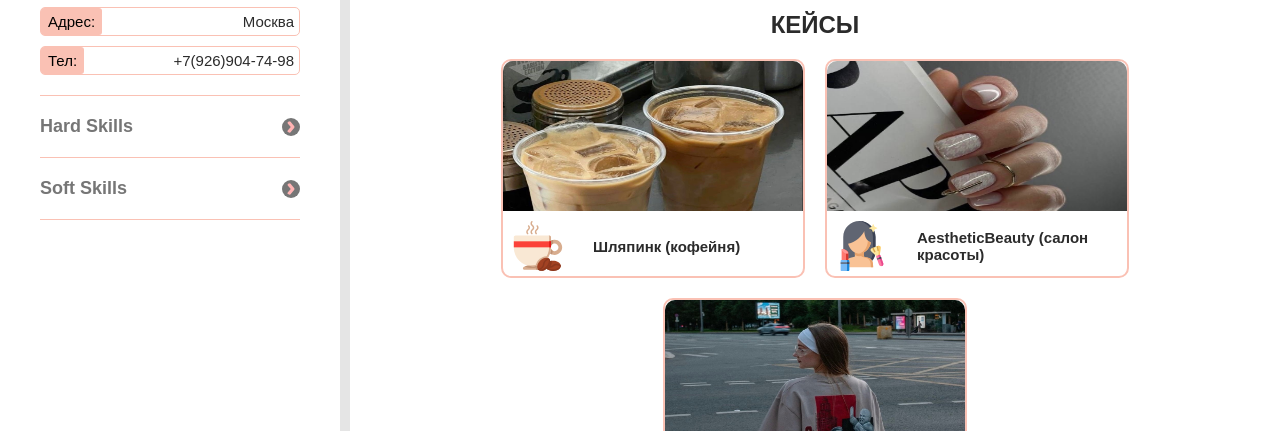
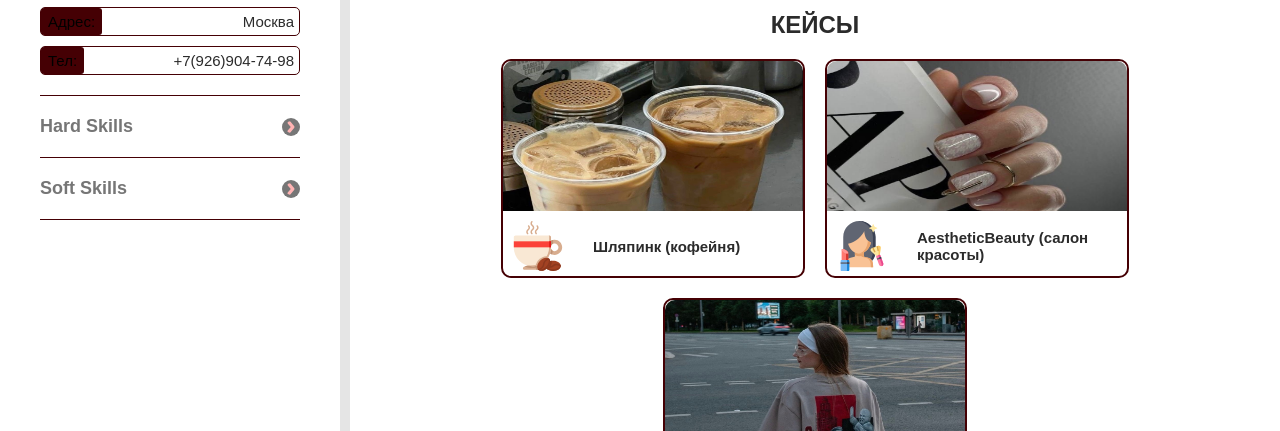
Before and after one commit to Enesta04/enesta, a plain HTML site: page index.html in a window 1280 px wide. Shown: the part 369-800 px from the top of the page. Drawn offline with Linux system fonts and the light colour scheme.

Commit message:
Update style.css

```diff
--- a/style.css
+++ b/style.css
@@ -18,7 +18,7 @@ body{
 
 /*left*/
 .line{
-    border-bottom: 1px #fac1b4 solid;
+    border-bottom: 1px #450004 solid;
 }
 
 .left{
@@ -79,7 +79,7 @@ body{
     display: flex;
     align-items: center;
     justify-content: space-between;
-    border: 1px #fac1b4 solid;
+    border: 1px #450004 solid;
     border-radius: 5px;
     padding-right: 5px;
 }
@@ -88,7 +88,7 @@ body{
     padding: 5px 7px;
     border-radius: 3px;
     font-size: 15px;
-    background-color: #fac1b4;
+    background-color: #450004;
 }
 
 .left-info-age-subtitle, .left-info-address-subtitle, .left-info-email-subtitle, .left-info-tel-subtitle{
@@ -133,7 +133,7 @@ body{
     font-size: 15px;
     color: #767676;
     padding: 5px;
-    border: 1px #fac1b4 solid;
+    border: 1px #450004 solid;
     border-radius: 5px;
     max-width: 260px;
 }
@@ -157,7 +157,7 @@ body{
     display: flex;
     justify-content: space-around;
     align-items: center;
-    background-color: #fac1b4;
+    background-color: #450004;
     border-radius: 20px;
 }
 
@@ -246,7 +246,7 @@ body{
     display: flex;
     flex-direction: column;
     gap: 10px;
-    border: 2px #fac1b4 solid;
+    border: 2px #450004 solid;
     border-radius: 10px;
 }
 
```
